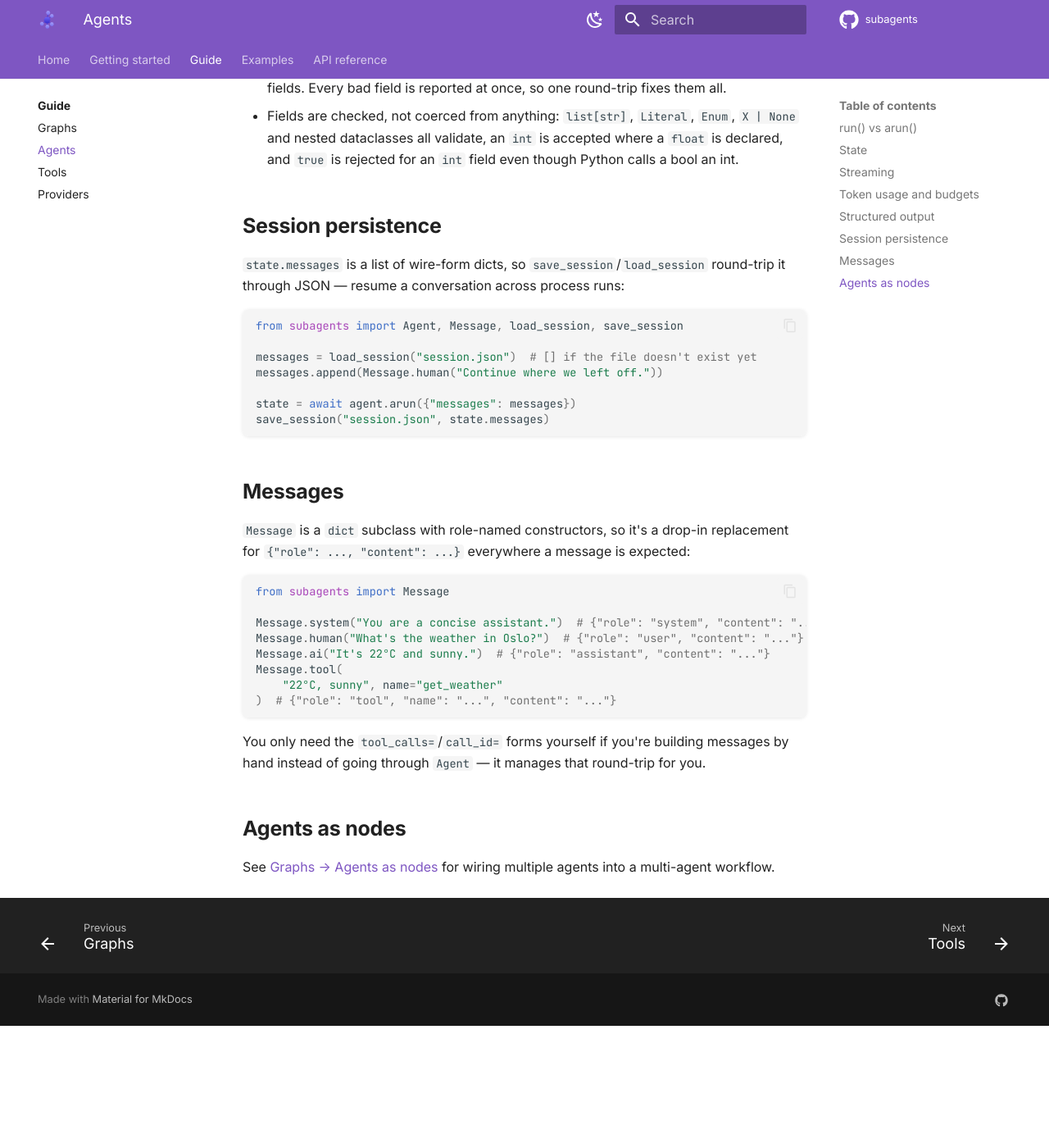
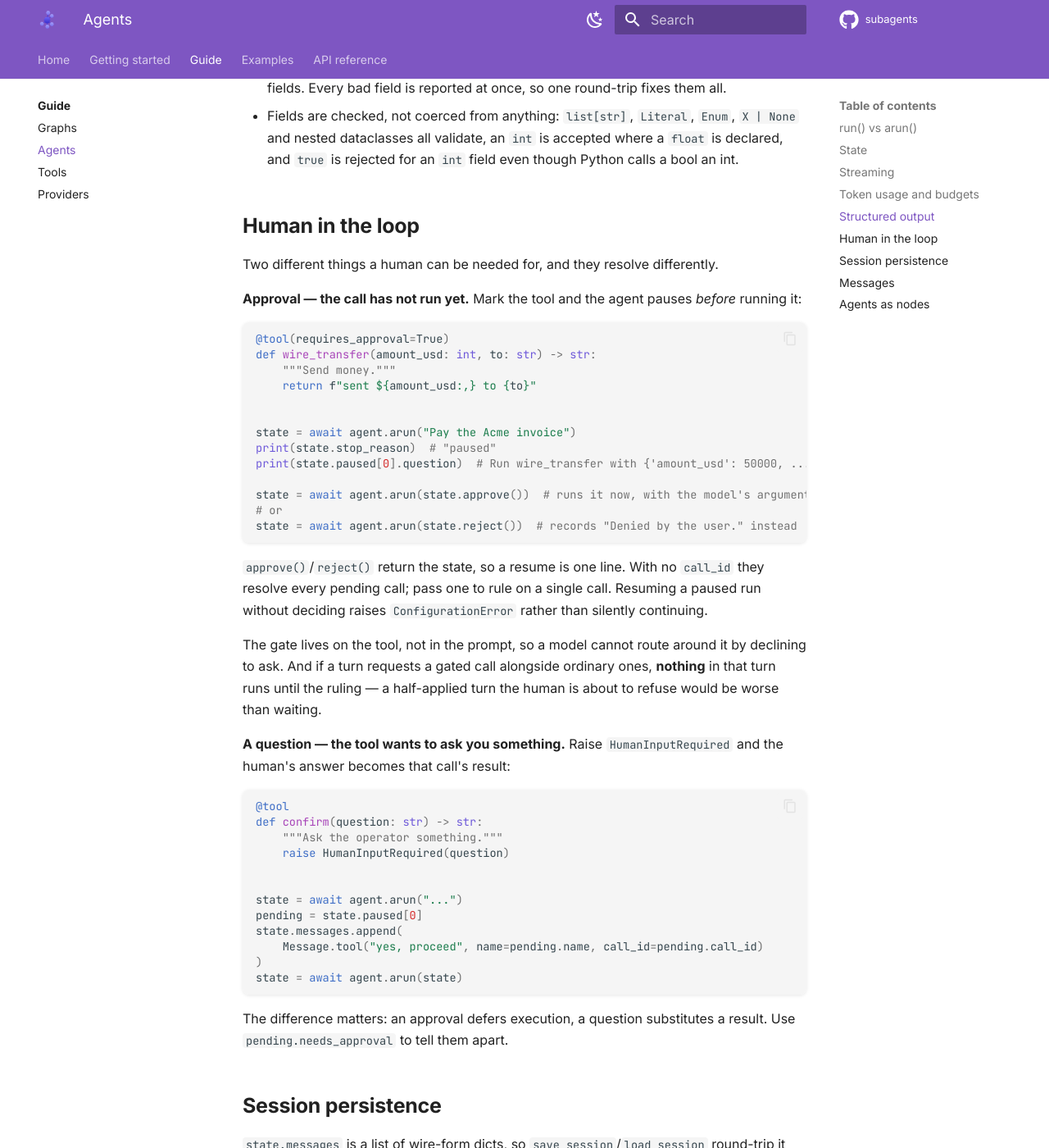
Before and after one commit to sayedshaun/deepharness, an MkDocs documentation site: the page built from docs/guide/agents.md, in a window 1280 px wide and 1400 px high, scrolled down 3658 px. Shown: the whole window at 82% size. Built offline with MkDocs 1.6.1 and Material for MkDocs 9.7.7, drawn with Linux system fonts in a browser that asks for light colours; comment, search, counter and statistics services are not loaded; before the commit the page ends 4909 px from its top, so only the background shows below that.

Commit message:
docs: document approval versus asking a question

````diff
--- a/docs/guide/agents.md
+++ b/docs/guide/agents.md
@@ -157,6 +157,57 @@ involved. Two consequences worth knowing:
   nested dataclasses all validate, an `int` is accepted where a `float` is declared, and `true`
   is rejected for an `int` field even though Python calls a bool an int.
 
+## Human in the loop
+
+Two different things a human can be needed for, and they resolve differently.
+
+**Approval — the call has not run yet.** Mark the tool and the agent pauses *before* running it:
+
+```python
+@tool(requires_approval=True)
+def wire_transfer(amount_usd: int, to: str) -> str:
+    """Send money."""
+    return f"sent ${amount_usd:,} to {to}"
+
+
+state = await agent.arun("Pay the Acme invoice")
+print(state.stop_reason)  # "paused"
+print(state.paused[0].question)  # Run wire_transfer with {'amount_usd': 50000, ...}?
+
+state = await agent.arun(state.approve())  # runs it now, with the model's arguments
+# or
+state = await agent.arun(state.reject())  # records "Denied by the user." instead
+```
+
+`approve()`/`reject()` return the state, so a resume is one line. With no `call_id` they resolve
+every pending call; pass one to rule on a single call. Resuming a paused run without deciding
+raises `ConfigurationError` rather than silently continuing.
+
+The gate lives on the tool, not in the prompt, so a model cannot route around it by declining to
+ask. And if a turn requests a gated call alongside ordinary ones, **nothing** in that turn runs
+until the ruling — a half-applied turn the human is about to refuse would be worse than waiting.
+
+**A question — the tool wants to ask you something.** Raise `HumanInputRequired` and the human's
+answer becomes that call's result:
+
+```python
+@tool
+def confirm(question: str) -> str:
+    """Ask the operator something."""
+    raise HumanInputRequired(question)
+
+
+state = await agent.arun("...")
+pending = state.paused[0]
+state.messages.append(
+    Message.tool("yes, proceed", name=pending.name, call_id=pending.call_id)
+)
+state = await agent.arun(state)
+```
+
+The difference matters: an approval defers execution, a question substitutes a result. Use
+`pending.needs_approval` to tell them apart.
+
 ## Session persistence
 
 `state.messages` is a list of wire-form dicts, so `save_session`/`load_session` round-trip it
````
